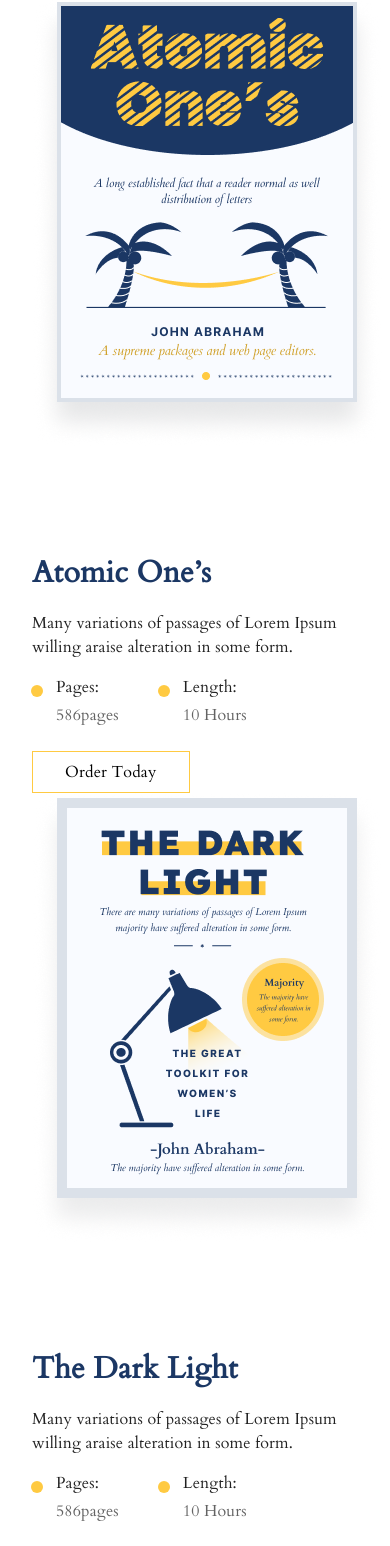
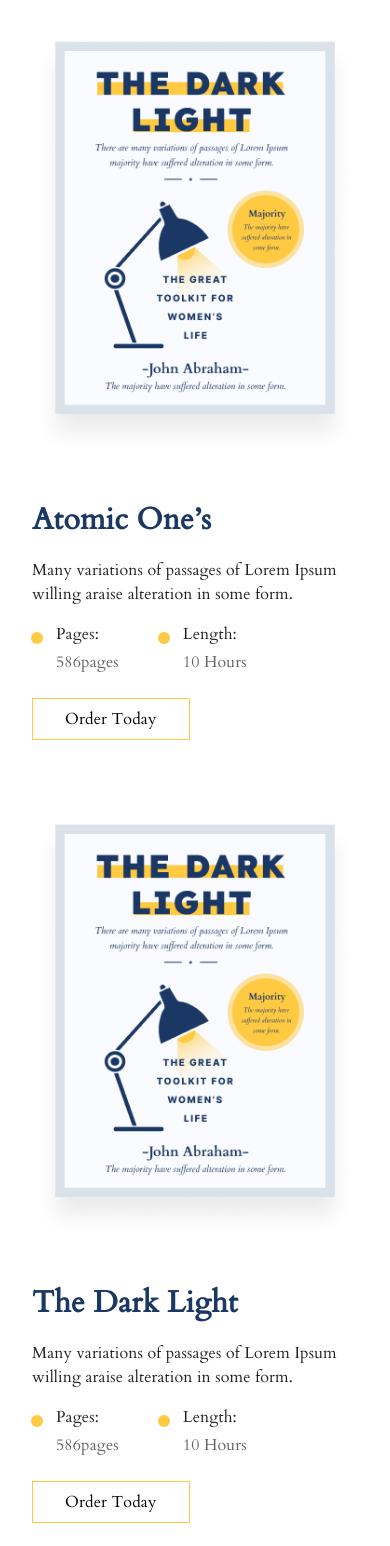
Before and after one commit to Shakhmurad7/book-webflow, a React (Vite) app: page /about in a window 390 px wide. Shown: the part 3042-4588 px from the top of the page. Built offline with nearby package versions, Linux system fonts and the light colour scheme; no server answers.

Commit message:
add responsive in aside

```diff
--- a/src/Style.css
+++ b/src/Style.css
@@ -278,6 +278,13 @@ a.active li{
     padding: 20px;
 }
 @media(max-Width:1100px){
+    .hero-img{
+
+        display: none;
+    }
+    .section-home{
+        display: none;
+    }
     .page-list{
         position: relative;
     }
--- a/src/layout/aside.tsx
+++ b/src/layout/aside.tsx
@@ -28,9 +28,9 @@ function Aside() {
 
     <Grid container py={5}>
       <Grid item xs={12} md={6}>
-        <Grid container spacing={12} alignItems={"center"}>
-          <Grid item xs={12} md={6}>
-            <img src={"./Imge/Book (1).png"} />
+        <Grid container spacing={{xs:0 , md:6}} alignItems={"center"}>
+        <Grid item xs={12} md={6} width={'100%'} justifyContent={"center"} display={"flex"}>
+            <img style={{maxWidth:'500px' , height:'500px', objectFit:"contain", width:'100%'}} src={"./Imge/Book (2).png"} />
           </Grid>
 
           <Grid item xs={12} md={6}>
@@ -102,10 +102,10 @@ function Aside() {
           </Grid>
         </Grid>
       </Grid>
-      <Grid item xs={12} md={6}>
-        <Grid container spacing={12} alignItems={"center"}>
-          <Grid item xs={12} md={6}>
-            <img src={"./Imge/Book (2).png"} />
+      <Grid item xs={12} md={6} py={{xs:5 , md:0}}>
+        <Grid container spacing={{xs:0 , md:6}} alignItems={"center"} justifyContent={"center"}>
+          <Grid item xs={12} md={6} width={'100%'} justifyContent={"center"} display={"flex"}>
+            <img style={{maxWidth:'500px' , height:'500px', objectFit:"contain", width:'100%'}} src={"./Imge/Book (2).png"} />
           </Grid>
 
           <Grid item xs={12} md={6}>
--- a/src/layout/box.tsx
+++ b/src/layout/box.tsx
@@ -5,15 +5,15 @@ function Boxs() {
   return (
     <>
      <Box sx={{backgroundColor:'#1B3764'}}>
-      <Container>
-        <Grid container alignItems={"center"} >
+      <Container sx={{py:5}}>
+        <Grid container alignItems={"center"}>
             <Grid item xs={12} md={6} color={"white"} gap={3} flexDirection={"column"} display={"flex"} >
                 <Typography className="footer-h2" component={"h2"} variant="h3" >Get Book Copy Today!</Typography>
                 <Typography sx={{opacity:"0.7"}} >This the first true value generator on the Internet. It uses alphas dictionary of over 200 Latin words.</Typography>
                  <Link to={'/contact'} ><Typography sx={{ cursor:"pointer" ,mt:2, px:4 , py:1 , width:"fit-content" , border:"1px solid" , color:'white' , transition:".4s","&:hover":{backgroundColor:'#FFCA42'} }}>Order Today</Typography></Link>
             </Grid>
-            <Grid item xs={12} md={6}>
-                <img src={'./Imge/Photo.png'} />
+            <Grid item xs={12} md={6} >
+                <img style={{width:'100%' , height:'100%' , maxWidth:'400px'}} src={'./Imge/Photo.png'} />
             </Grid>
         </Grid>
       </Container>
--- a/src/pages/home.tsx
+++ b/src/pages/home.tsx
@@ -145,7 +145,7 @@ function Home() {
               </Stack>
             </Grid>
             <Grid item xs={12} md={6}>
-              <img style={{ width: "80%" }} src={"./Imge/Book.png"} />
+              <img className="hero-img" style={{ width: "80%" }} src={"./Imge/Book.png"} />
             </Grid>
           </Grid>
         </Container>
@@ -246,7 +246,7 @@ function Home() {
           </Typography>
           <Grid container py={10}>
             <Grid item xs={12} md={6}>
-              <Stack flexDirection={"row"} gap={3}>
+              <Stack flexDirection={{xs:'column' , sm:'row'}} gap={3} alignItems={"center"} justifyContent={"center"}>
                 <Stack>
                   <Stack
                     gap={1.5}
@@ -292,7 +292,7 @@ function Home() {
                   </Stack>
                 </Stack>
               </Stack>
-              <Stack flexDirection={"row"} gap={3} pt={3}>
+              <Stack flexDirection={{xs:'column' , sm:'row'}} gap={3} pt={3} alignItems={"center"} justifyContent={"center"}>
                 <Stack>
                   <Stack
                     gap={1.5}
```
